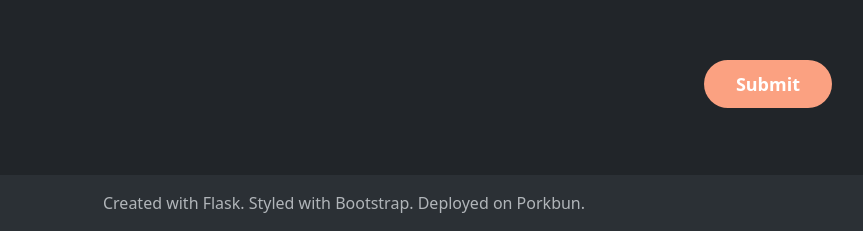
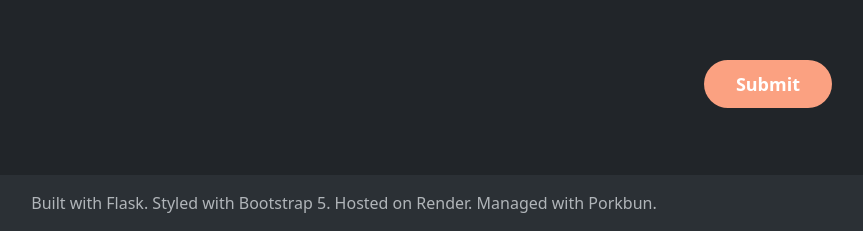
Before and after one commit to keiane/Web-Portfolio, a Flask app: page /contact in a window 1280 px wide. Shown: the part 625-856 px from the top of the page, without its empty margins (296-1159 px from the left). Run offline with Flask 3, Linux system fonts and the light colour scheme; some libraries are stand-ins or nearby versions.

Commit message:
Updated footer.

```diff
--- a/templates/base.html
+++ b/templates/base.html
@@ -109,7 +109,7 @@
   <!------------------------------- Footer and Contact Links ------------------------------->
   <footer class="footer mt-auto py-3 bg-body-tertiary" style="background-color: #F4F4F4;">
     <div class="container" style="display: flex; justify-content: center; align-items: center;">
-      <span class="text-body-secondary">Created with Flask. Styled with Bootstrap. Deployed on Porkbun.</span>
+      <span class="text-body-secondary">Built with Flask. Styled with Bootstrap 5. Hosted on Render. Managed with Porkbun.</span>
     </div>
   </footer>
 </html>
```
Also changed, not shown: README.md.
